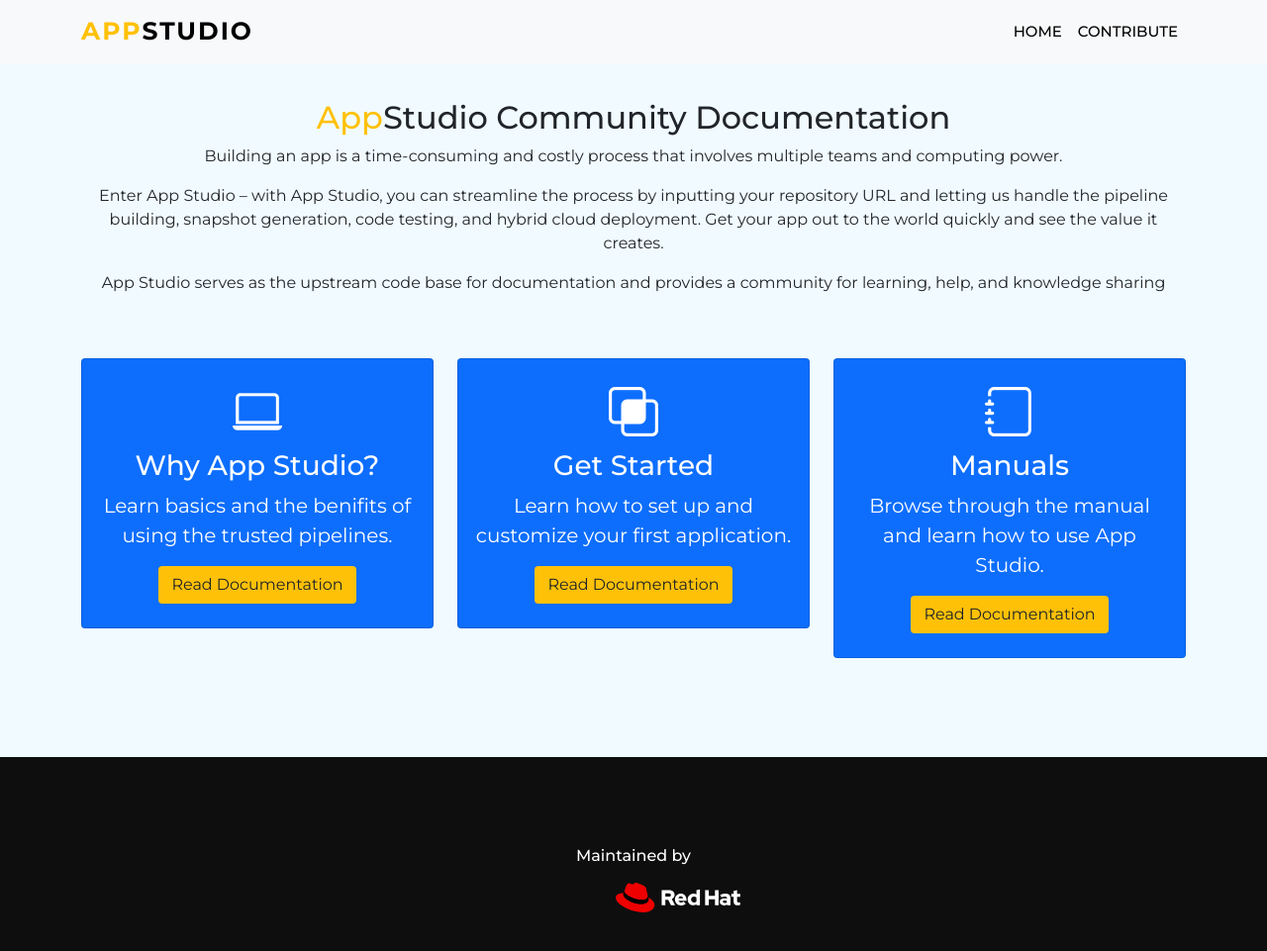
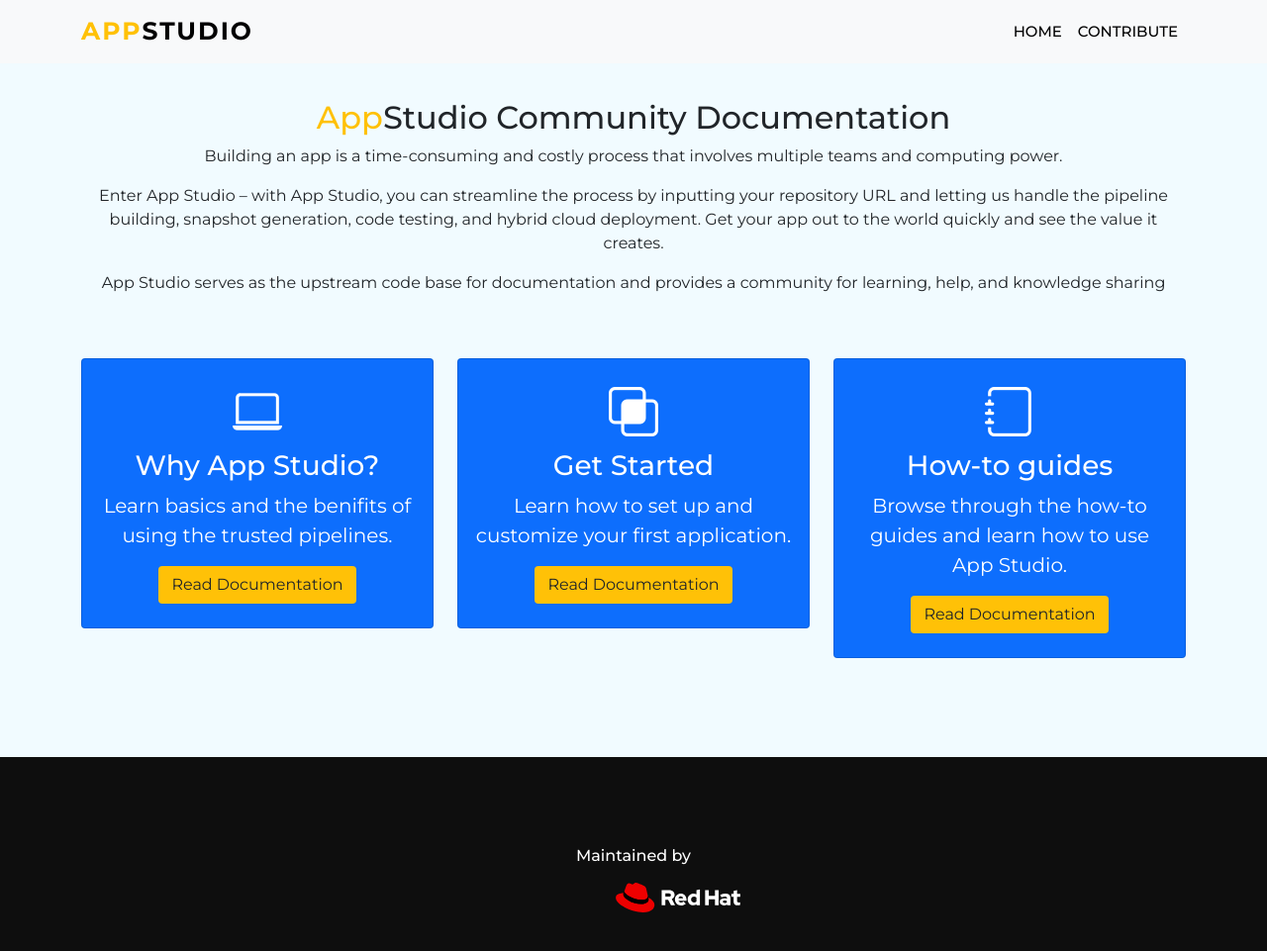
Before and after one commit to redhat-appstudio/appstudio.docs.ui.io, a Jekyll site: the page built from index.html, in a window 1280 px wide and 1062 px high. Shown: the top 961 px of the window at 99% size. Built offline with Jekyll 4.4.1, drawn with Linux system fonts in a browser that asks for light colours; nearby versions of some CDN libraries.

Commit message:
nth commit

```diff
--- a/_includes/manual.html
+++ b/_includes/manual.html
@@ -1,8 +1,8 @@
 <div class="card text-white text-center bg-primary pb-2">
     <div class="card-body">
         <i class="bi bi-journal"></i>
-        <h3 class="card-title">Manuals</h3>
-        <p class="lead">Browse through the manual and learn how to use App Studio.</p>
+        <h3 class="card-title">How-to guides</h3>
+        <p class="lead">Browse through the how-to guides and learn how to use App Studio.</p>
         <a href="https://redhat-appstudio.github.io/docs.stonesoup.io/Documentation/main/how-to-guides/proc_managed_services_onboarding.html">
         <button class="btn bg-warning text-dark">Read Documentation</button></a>
     </div>
```
